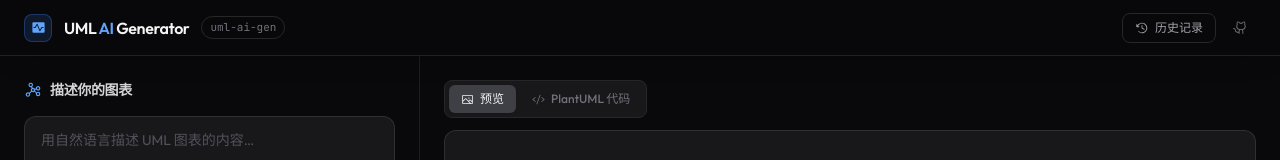
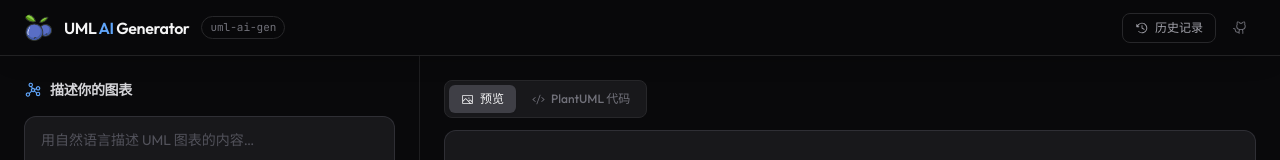
Before and after one commit to amoorzheyu/umlAIGen, a Next.js app: page / in a window 1280 px wide. Shown: the top 160 px of the page. Built offline with nearby package versions, Linux system fonts and the light colour scheme.

Commit message:
feat: 更新主应用程序图标，替换为新的SVG图像并移除不必要的依赖

```diff
--- a/components/MainApp.tsx
+++ b/components/MainApp.tsx
@@ -5,7 +5,6 @@ import { AnimatePresence, motion } from "framer-motion";
 import {
   ClockCounterClockwise,
   GithubLogo,
-  Pulse,
 } from "@phosphor-icons/react";
 import InputPanel, {
   type UmlHint,
@@ -390,8 +389,9 @@ export default function MainApp() {
       {/* ── Header ──────────────────────────────────────────── */}
       <header className="flex-shrink-0 flex items-center justify-between px-4 lg:px-6 h-14 border-b border-zinc-800/80 bg-[#09090b]/90 backdrop-blur-md z-10 shadow-[0_10px_30px_-20px_rgba(0,0,0,0.7)]">
         <div className="flex items-center gap-3">
-          <div className="w-7 h-7 rounded-lg bg-blue-500/15 border border-blue-500/30 flex items-center justify-center">
-            <Pulse size={15} className="text-blue-400" weight="fill" />
+          <div className="w-7 h-7 rounded-lg flex items-center justify-center overflow-hidden">
+            {/* eslint-disable-next-line @next/next/no-img-element */}
+            <img src="/favicon.svg" alt="" className="w-full h-full object-contain" />
           </div>
           <span className="text-sm sm:text-base font-semibold tracking-tight">
             UML <span className="text-blue-400">AI</span> Generator
```
Also changed, not shown: public/favicon.svg.
